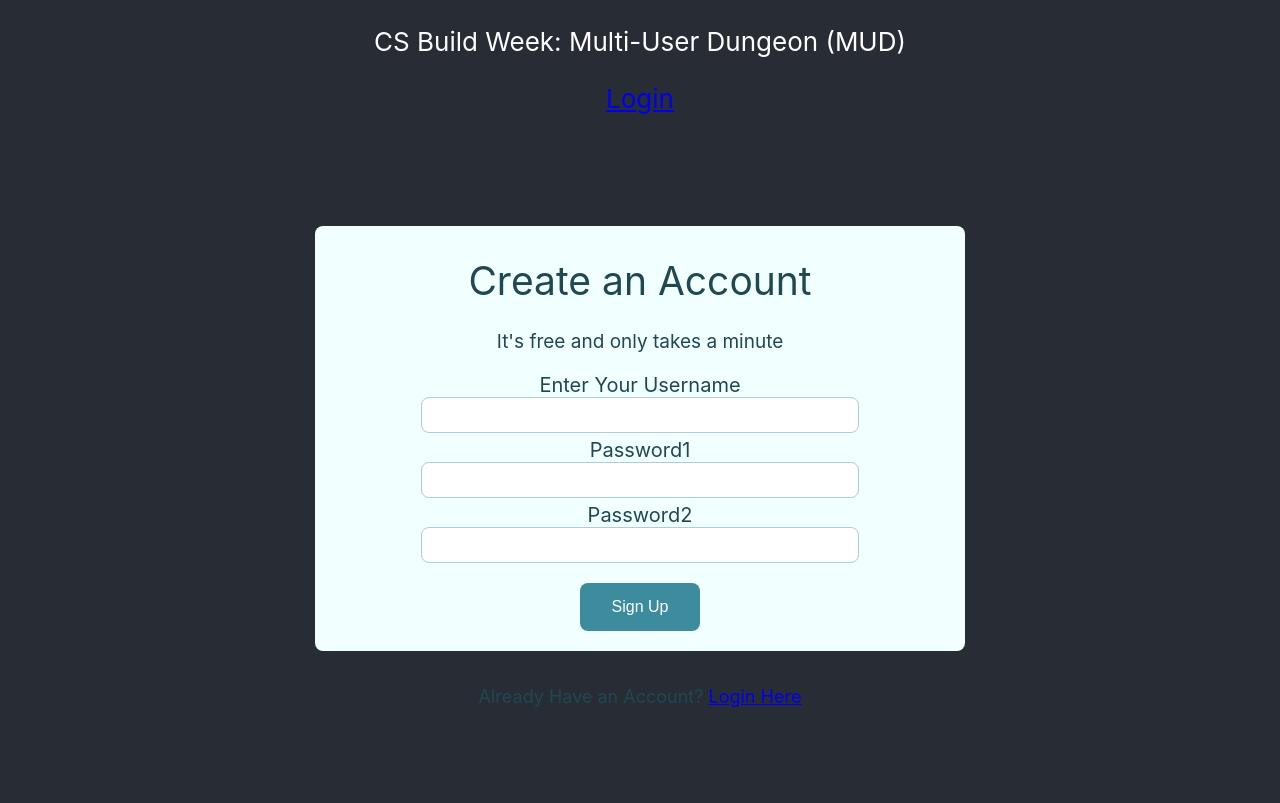
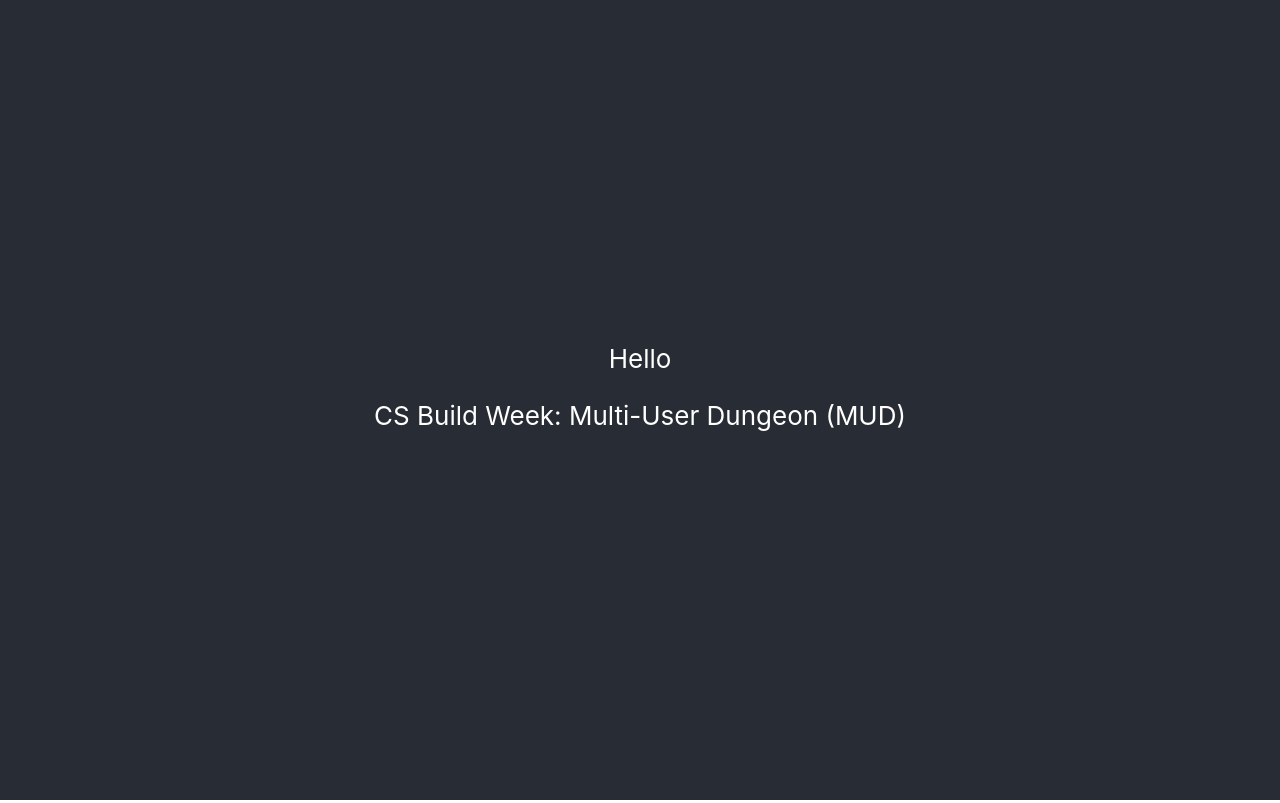
Before and after one commit to CSBuildWeeks/CS-Build-Weeks-FE, a React (Create React App) app in the folder my-app/: page /world in a window 1280 px wide. Built offline with nearby package versions, Linux system fonts and the light colour scheme.

Commit message:
fixed endpoints and added World Component

```diff
--- a/my-app/src/App.js
+++ b/my-app/src/App.js
@@ -1,7 +1,7 @@
 import './App.css';
 import Register from './Components/Register'
 import React, { Component }  from 'react';
-import AppRouter from '../src/AppRouter'
+import AppRouter from '../src/AppRouter';
 
 function App() {
   return (
@@ -17,10 +17,10 @@ function App() {
           target="_blank"
           rel="noopener noreferrer"
         >
-          Login
+          {/* Login  */}
         </a>
         <div className='register'>
-          <Register />
+          {/* <Register /> */}
         </div>
       </header>
     </div>
--- a/my-app/src/AppRouter.js
+++ b/my-app/src/AppRouter.js
@@ -6,6 +6,7 @@ import styled from 'styled-components';
 
 import Login from './Components/Login';
 import Register from './Components/Register';
+import World from './Components/World';
 
 
 // const StyledContainer = styled.div`
@@ -20,9 +21,10 @@ export default function AppRouter() {
 
     return <div className="page-view-ui">
         <Switch>
-            <Route path='/sign-up' component={Register}/>
-            <Route exact path='/' component={Login}/>
+            <Route path='/register' component={Register}/>
+            <Route exact path='/login' component={Login}/>
             <Route path='/home' component={() => window.location.href = 'https:netifysitehere'}/>
+            <Route path='/world' component={World}/>
         </Switch>
     </div>
 }
--- a/my-app/src/Components/Login.js
+++ b/my-app/src/Components/Login.js
@@ -35,7 +35,7 @@ export default function Login(props) {
               console.log(res.data);
             if (res.status === 200 && res.data) {
               localStorage.setItem('jwt', res.data.token)
-              props.history.push('http://localhost:3000/')
+              props.history.push('/world')
             }
           })
           .catch(err => {
--- a/my-app/src/Components/Register.js
+++ b/my-app/src/Components/Register.js
@@ -4,7 +4,7 @@ import axios from 'axios';
 import { Link } from 'react-router-dom'
 
 
-const Login = (props) => {
+const Register = (props) => {
 
     const [inputs, setInputs] = useState({ password1:'', password2:'', username: ''});
 
@@ -14,7 +14,7 @@ const Login = (props) => {
         .then(response => {
           console.log('user', response.data.token)
           localStorage.setItem('token', response.data.token)
-          props.history.push('/http://localhost:3000/')
+          props.history.push('/login')
         })
 
         .catch(error => {
@@ -59,12 +59,12 @@ const Login = (props) => {
             </div>
             <Button type = 'submit' >Sign Up</Button>
         </Form>
-        <Previous class = "previous">Already Have an Account? <Link to = '/'>Login Here</Link></Previous>
+        <Previous class = "previous">Already Have an Account? <Link to = '/'>Register Here</Link></Previous>
         </Content>
     )
 }
 
-export default Login;
+export default Register;
 
 ///Styled Components
 
--- /dev/null
+++ b/my-app/src/Components/World.js
@@ -0,0 +1,10 @@
+import React, {Component} from 'react';
+import axios from 'axios';
+
+export default class World extends Component {
+    render(){
+        return(
+            <div>Hello</div>
+        )
+    }
+};
```
Also changed, not shown: my-app/src/Components/TabNav.js (+5 -3 lines).
